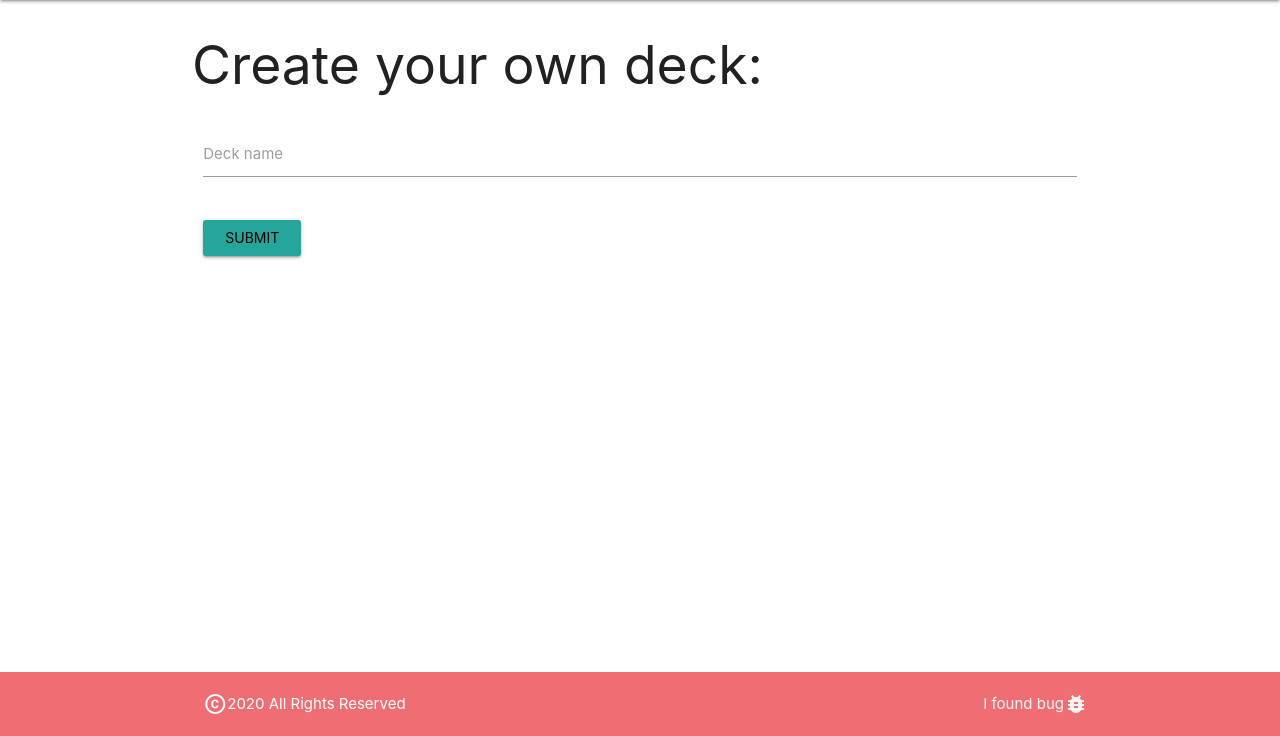
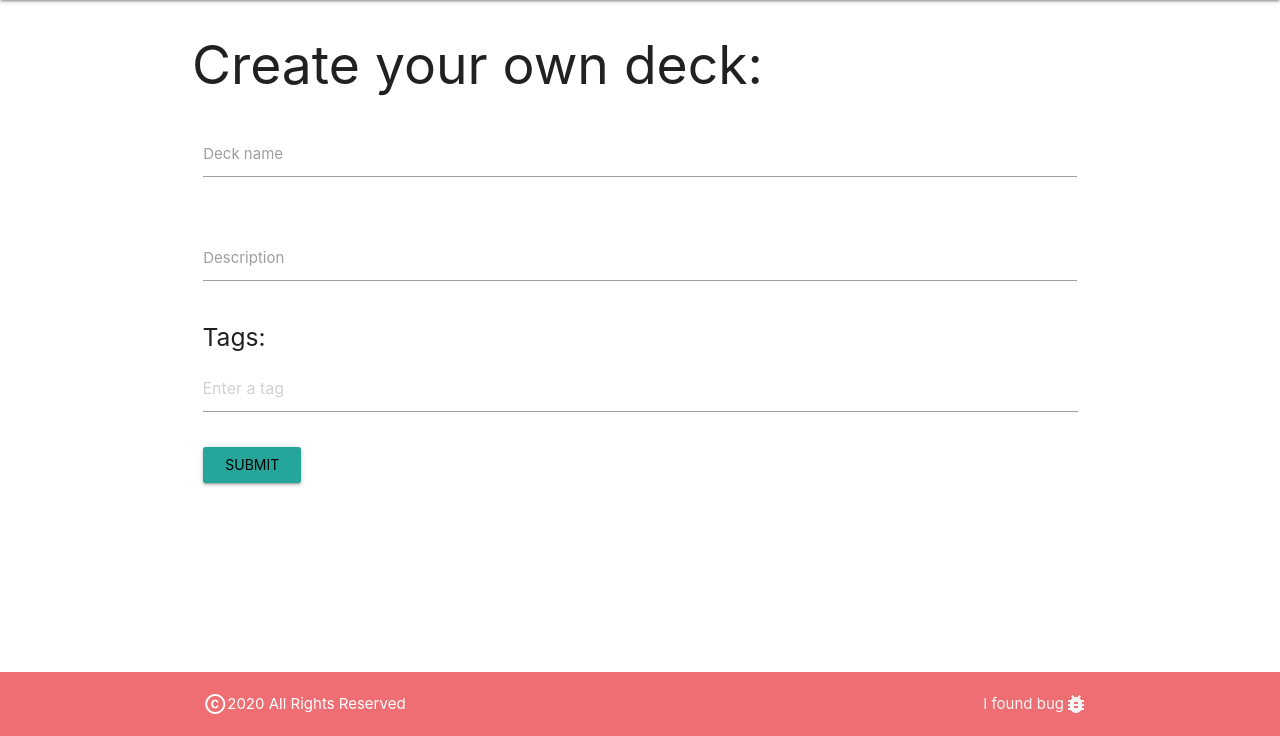
Before and after one commit to muskanmahajan37/card-against-ourselves, a Django app: page /creator in a window 1280 px wide. Shown: the part 64-800 px from the top of the page. Run offline with Django 3.2, Linux system fonts and the light colour scheme.

Commit message:
Updated creator form

```diff
--- a/cards/decks/forms.py
+++ b/cards/decks/forms.py
@@ -3,3 +3,5 @@ from django import forms
 class DeckForm(forms.Form):
     name = forms.CharField(label='Deck name', max_length=120, widget=forms.TextInput)
     name.widget.attrs.update({'class': 'validate', 'data-length': '120'})
+    description = forms.CharField(label='Description', max_length=160, widget=forms.TextInput)
+    description.widget.attrs.update({'class': 'validate', 'data-length': '160'})
--- a/cards/templates/decks/creator.html
+++ b/cards/templates/decks/creator.html
@@ -13,10 +13,16 @@ Create New Deck
                 <div class="row">
                     <div class="input-field col s12">
                         {{ field }}
-                        <label for="{{ field.auto_id }}">{{ field.label }}</label>
+                        <label for="{{ field.name }}">{{ field.label }}</label>
                     </div>
                 </div>
             {% endfor %}
+            <div class="row" style="padding: 0px 10.5px;">
+                <h5>Tags:</h5>
+                <div class="chips">
+                </div>
+                <input type="hidden" name="tags" value="">
+            </div>
             <input type="submit" value="Submit" class="btn waves-effect waves-light">
         </form>
     </div>
@@ -24,6 +30,19 @@ Create New Deck
         document.addEventListener('DOMContentLoaded', function(){
             let fields =  document.querySelectorAll('input[type=text]');
             M.CharacterCounter.init(fields);
+            let chips = document.querySelector('.chips');
+            M.Chips.init(chips, {placeholder: "Enter a tag", secondaryPlaceholder: "Add a tag", limit: 5, onChipAdd: addTag, onChipDelete: removeTag});
         });
+
+        function addTag(){
+            let tags = document.querySelector('input[type=hidden]');
+            let lastTag = document.querySelectorAll('.chip');
+            console.log(lastTag[lastTag.length - 1].innerHTML);
+
+        }
+
+        function removeTag(){
+
+        }
     </script>
 {% endblock %}
```
